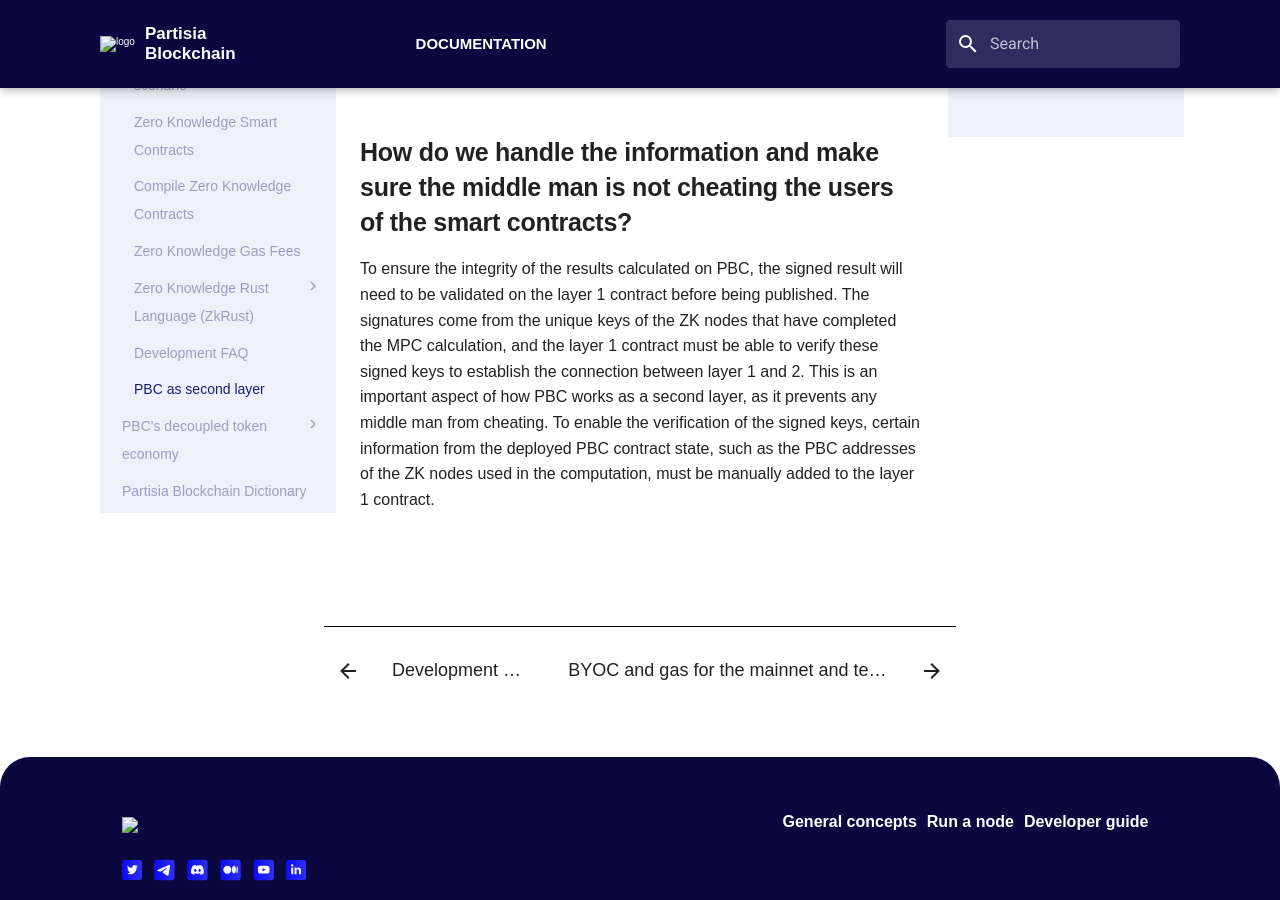
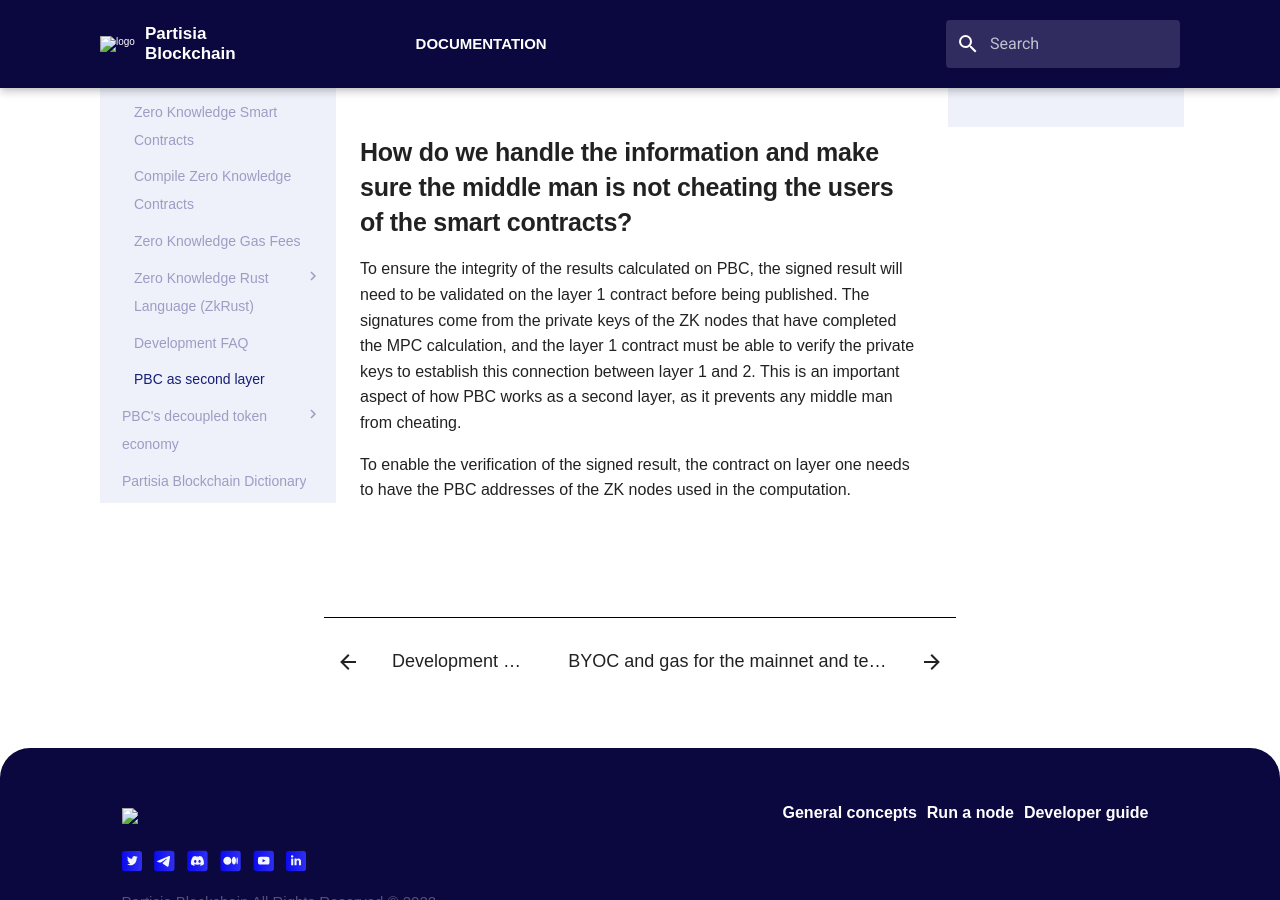
Before and after one commit to 0xSero/partisia-docs, an MkDocs documentation site: the page built from docs/PBC-as-a-second-layer/pbc-as-second-layer.md, in a window 1280 px wide and 900 px high, scrolled down 2143 px. Built offline with MkDocs 1.6.1 and Material for MkDocs 9.7.7, drawn with Linux system fonts in a browser that asks for light colours; some web fonts are replaced; a script that is not in the unit is left out.

Commit message:
Trying to make the last paragraf more readable and understandable.

```diff
--- a/docs/PBC-as-a-second-layer/pbc-as-second-layer.md
+++ b/docs/PBC-as-a-second-layer/pbc-as-second-layer.md
@@ -32,4 +32,6 @@
 
 ## How do we handle the information and make sure the middle man is not cheating the users of the smart contracts?
 
-To ensure the integrity of the results calculated on PBC, the signed result will need to be validated on the layer 1 contract before being published. The signatures come from the unique keys of the ZK nodes that have completed the MPC calculation, and the layer 1 contract must be able to verify these signed keys to establish the connection between layer 1 and 2. This is an important aspect of how PBC works as a second layer, as it prevents any middle man from cheating. To enable the verification of the signed keys, certain information from the deployed PBC contract state, such as the PBC addresses of the ZK nodes used in the computation, must be manually added to the layer 1 contract.
+To ensure the integrity of the results calculated on PBC, the signed result will need to be validated on the layer 1 contract before being published. The signatures come from the private keys of the ZK nodes that have completed the MPC calculation, and the layer 1 contract must be able to verify the private keys to establish this connection between layer 1 and 2. This is an important aspect of how PBC works as a second layer, as it prevents any middle man from cheating.
+
+To enable the verification of the signed result, the contract on layer one needs to have the PBC addresses of the ZK nodes used in the computation.
```
